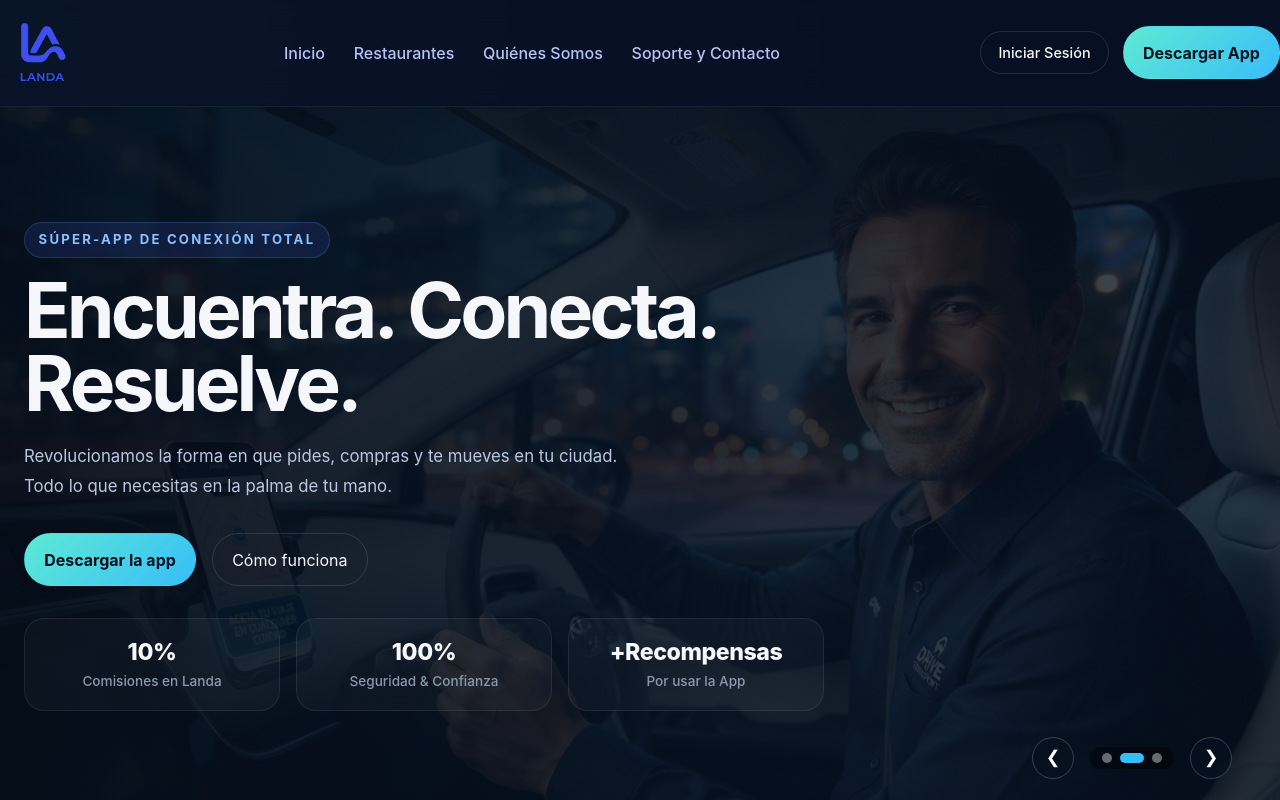
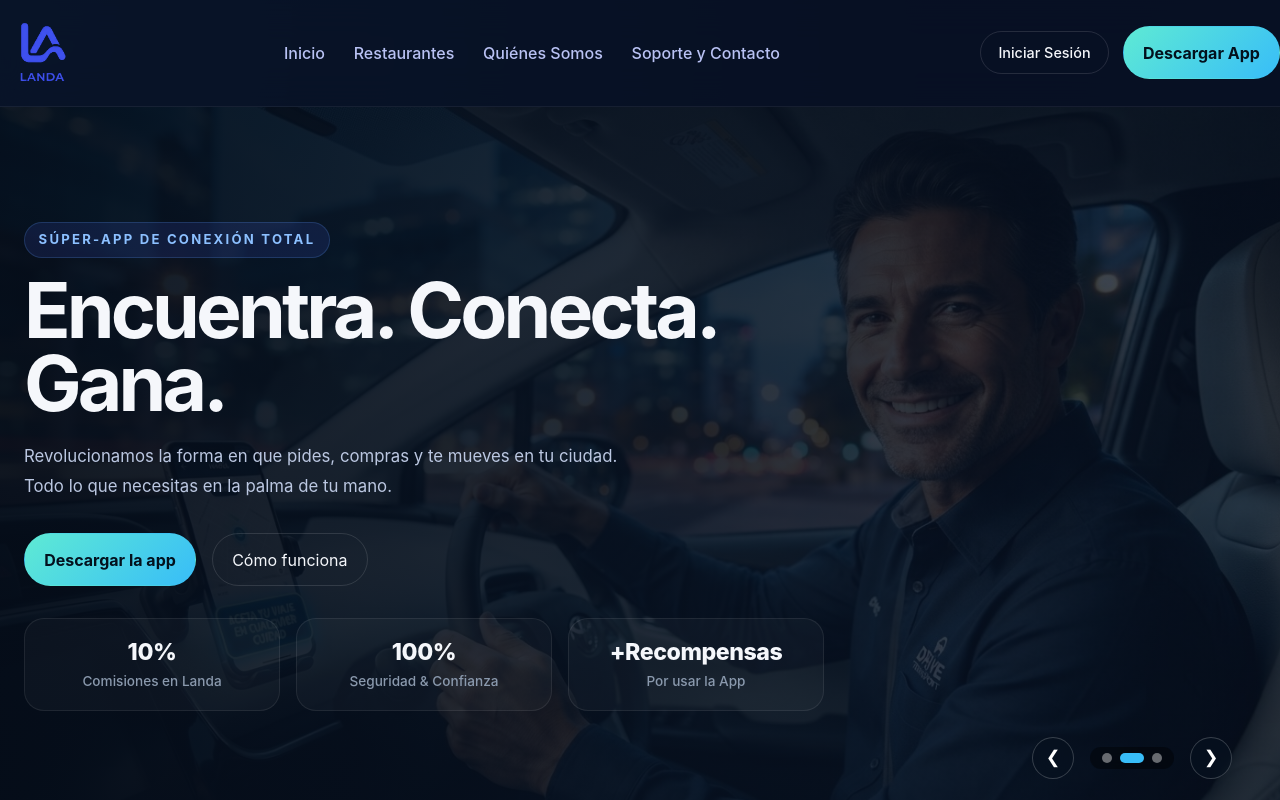
Before and after one commit to Dtecnisoft/landa, a React (Vite) app: page / in a window 1280 px wide. Shown: the top 800 px of the page. Built offline with nearby package versions, Linux system fonts and the light colour scheme; no server answers; the HTML template or start-up script is replaced by a standard one.

Commit message:
Actualizar enlaces de descarga de la app y titulo en Encabezado y Portada

```diff
--- a/src/components/Encabezado.jsx
+++ b/src/components/Encabezado.jsx
@@ -164,9 +164,9 @@
               )}
             </div>
 
-            <Link to="/contacto" className="btn btn-primary header-cta mobile-only-cta" onClick={closeMenu}>
+            <a href="https://drive.google.com/file/d/1lWZQqLHgHFEpl0xMgQK4_seo1pb8Edrd/view?usp=sharing" className="btn btn-primary header-cta mobile-only-cta" onClick={closeMenu}>
               Descargar App
-            </Link>
+            </a>
           </nav>
 
           {/* Desktop Actions */}
@@ -225,9 +225,9 @@
               </div>
             )}
 
-            <Link to="/contacto" className="btn btn-primary header-cta desktop-cta">
+            <a href="https://drive.google.com/file/d/1lWZQqLHgHFEpl0xMgQK4_seo1pb8Edrd/view?usp=sharing" className="btn btn-primary header-cta desktop-cta">
               Descargar App
-            </Link>
+            </a>
           </div>
         </div>
       </header>
--- a/src/components/Portada.jsx
+++ b/src/components/Portada.jsx
@@ -61,12 +61,12 @@
       <div className="container hero-content-relative">
         <div className="hero-copy hero-copy-full">
           <span className="eyebrow">SÚPER-APP DE CONEXIÓN TOTAL</span>
-          <h1>Encuentra. Conecta. Resuelve.</h1>
+          <h1>Encuentra. Conecta. Gana.</h1>
           <p>
             Revolucionamos la forma en que pides, compras y te mueves en tu ciudad. Todo lo que necesitas en la palma de tu mano.
           </p>
           <div className="hero-actions">
-            <a href="#" className="btn btn-primary">Descargar la app</a>
+            <a href="https://drive.google.com/file/d/1lWZQqLHgHFEpl0xMgQK4_seo1pb8Edrd/view?usp=sharing" className="btn btn-primary">Descargar la app</a>
             <a href="#" className="btn btn-secondary">Cómo funciona</a>
           </div>
           <div className="hero-metrics">
```
